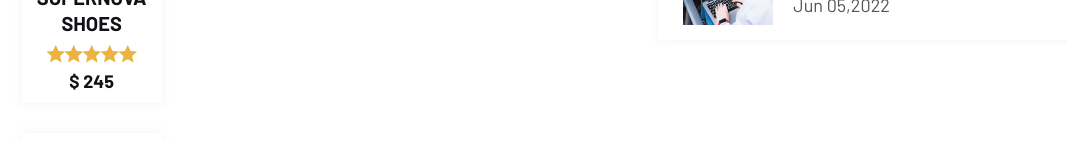
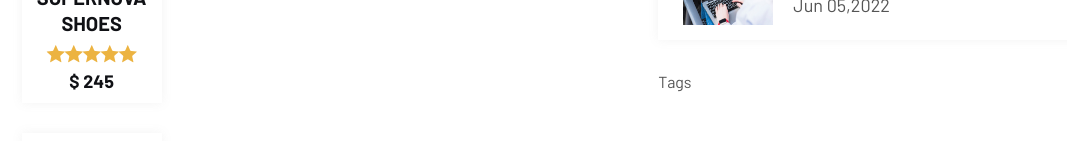
Before and after one commit to iwai-0310/Ecom-React, a React (Vite) app: page /shop in a window 1280 px wide. Shown: the part 1331-1472 px from the top of the page, without its empty margins (195-1262 px from the left). Built offline with nearby package versions, Linux system fonts and the light colour scheme; grey boxes are pictures that could not be loaded.

Commit message:
creates and adds tags component to shop right side

```diff
--- /dev/null
+++ b/src/shopComponent/Tags.jsx
@@ -0,0 +1,7 @@
+import React from "react";
+
+const Tags = () => {
+  return <div>Tags</div>;
+};
+
+export default Tags;
--- a/src/shopComponent/shop.jsx
+++ b/src/shopComponent/shop.jsx
@@ -6,6 +6,7 @@ import Pagination from "./Pagination";
 import Search from "./Search";
 import ShopCategory from "./ShopCategory";
 import PopularPost from "./PopularPost";
+import Tags from "./Tags";
 
 const showResults = "Showing 01 - 12 of 139 Results";
 
@@ -94,6 +95,7 @@ const shop = () => {
                   selectedCategory={selectedCategory}
                 />
                 <PopularPost />
+                <Tags />
               </aside>
             </div>
           </div>
```
